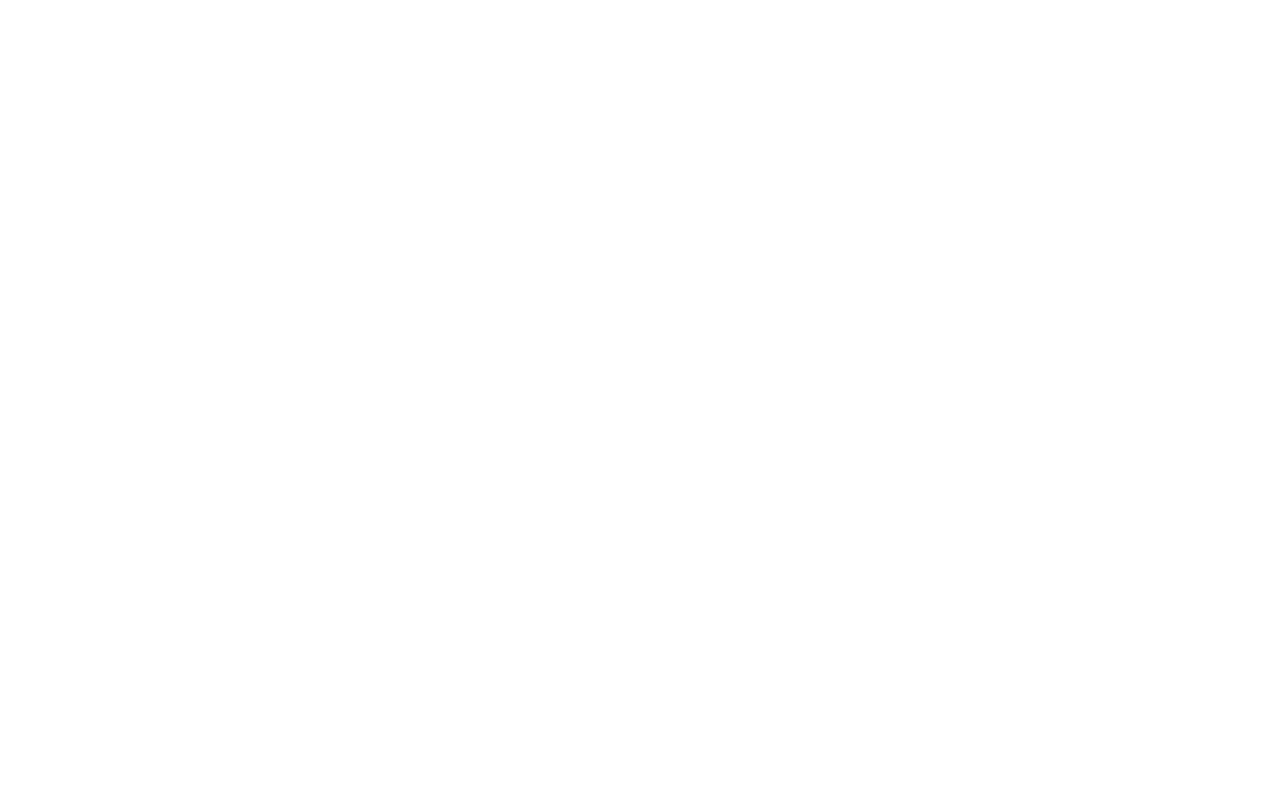
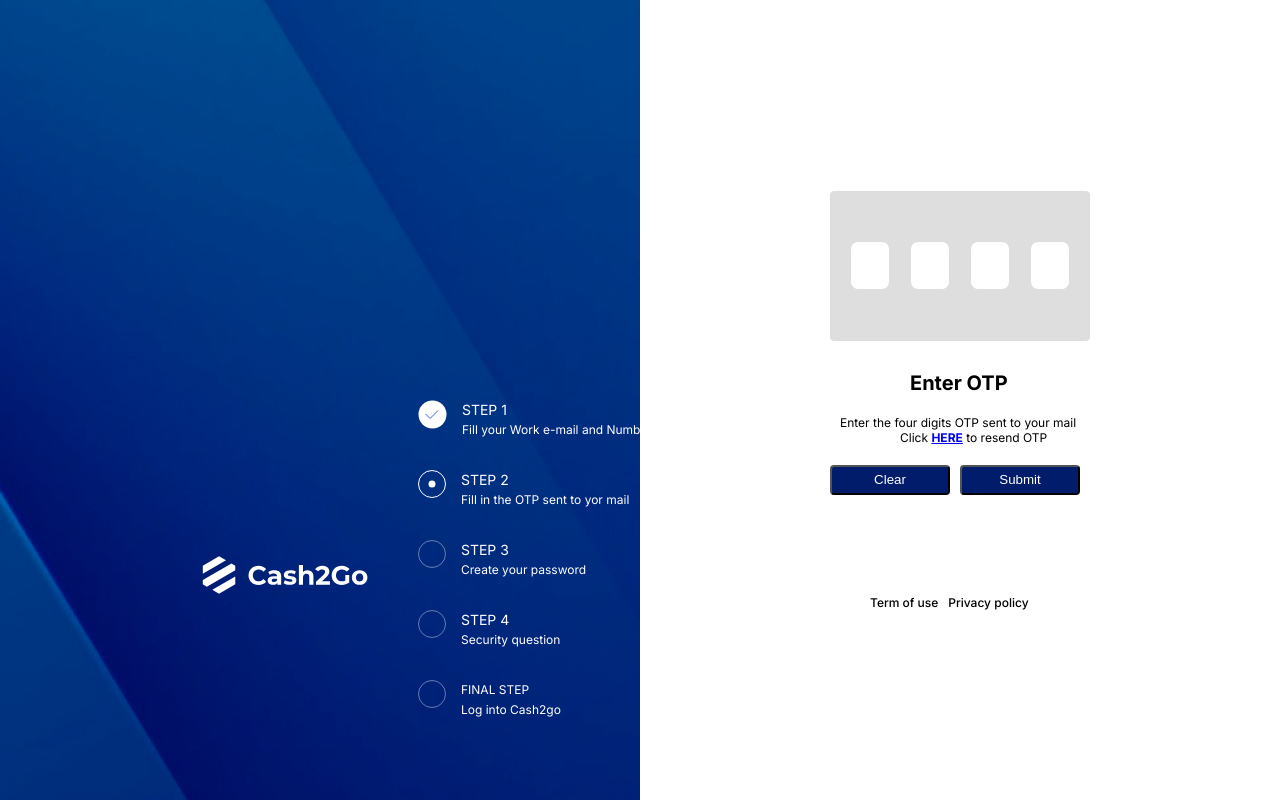
Before and after one commit to group2-team2-fdev2/cash2go, a React (Vite) app: page /otp-auth in a window 1280 px wide. Built offline with nearby package versions, Linux system fonts and the light colour scheme.

Commit message:
created the layout of otpauth

```diff
--- /dev/null
+++ b/src/Pages/Auth/SignUp/OTPAuth/Components/LeftOtpLayout.jsx
@@ -0,0 +1,76 @@
+import React from 'react'
+import Cash2goLogo from '../../../LogIn/components/Cash2goLogo'
+import StepCheked from './StepCheked'
+import StepList from './StepList'
+import StepUnchecked from './StepUnchecked'
+import StepCurrent from './StepCurrent'
+import StepDetails from './StepDetails'
+import "../OTPAuth.css"
+
+const LeftOtpLayout = () => {
+  return (
+    <div>
+        <div className='cash2go-container'>
+            <div className="cash2go-image">
+                <Cash2goLogo  />
+            </div>
+            <div>
+                <div className='steps'>
+                    <StepCheked />
+                    <div className='step-details'>
+                        <div className="step-list">
+                            <StepList number = {"STEP 1"} />
+                        </div>
+                        <StepDetails details = {"Fill your Work e-mail and Number"} />
+                    </div>
+
+                </div>
+
+                <div className='steps'>
+                    <StepCurrent/>
+                    <div className='step-details'>
+                        <div className='step-list'>
+                            <StepList number = {"STEP 2"} />
+                        </div>
+                        <StepDetails details = {"Fill in the OTP sent to yor mail"} />
+                    </div>
+
+                </div>
+
+                <div className='steps'>
+                    <StepUnchecked/>
+                    <div className='step-details'>
+                        <div className='step-list'>
+                            <StepList number = {"STEP 3"} />
+                        </div>
+                        <StepDetails details = {"Create your password"} />
+                    </div>
+                </div>
+
+                <div className='steps'>
+                    <StepUnchecked />
+                    <div className='step-details'>
+                        <div className='step-list'>
+                            <StepList number = {"STEP 4"} />
+                        </div>
+                        <StepDetails details = {"Security question"} />
+                    </div>
+                </div>
+
+                <div className='steps'>
+                    <StepUnchecked/>
+                    <div className='step-details'>
+                        <div>
+                            <StepList number = {"FINAL STEP"} />
+                        </div>
+                        <StepDetails details = {"Log into Cash2go"} />
+                    </div>
+
+                </div>
+            </div>
+        </div>
+    </div>
+  )
+}
+
+export default LeftOtpLayout
--- /dev/null
+++ b/src/Pages/Auth/SignUp/OTPAuth/Components/StepCheked.jsx
@@ -0,0 +1,14 @@
+import React from 'react'
+
+const StepCheked = () => {
+  return (
+    <div>
+        <svg width="29" height="29" viewBox="0 0 29 29" fill="none" xmlns="http://www.w3.org/2000/svg">
+            <circle cx="14.5" cy="14.5" r="14" fill="white"/>
+            <path d="M7.5 13.9286L12.0714 18.5L20.0714 10.5" stroke="#4066E0"/>
+        </svg>
+    </div>
+  )
+}
+
+export default StepCheked
--- /dev/null
+++ b/src/Pages/Auth/SignUp/OTPAuth/Components/StepCurrent.jsx
@@ -0,0 +1,14 @@
+import React from 'react'
+
+const StepCurrent = () => {
+  return (
+    <div>
+        <svg width="28" height="28" viewBox="0 0 28 28" fill="none" xmlns="http://www.w3.org/2000/svg">
+            <circle cx="14" cy="14" r="13.5" stroke="white"/>
+            <circle cx="14" cy="14" r="3.5" fill="white"/>
+        </svg>
+    </div>
+  )
+}
+
+export default StepCurrent
--- /dev/null
+++ b/src/Pages/Auth/SignUp/OTPAuth/Components/StepDetails.jsx
@@ -0,0 +1,11 @@
+import React from 'react'
+
+const StepDetails = (props) => {
+  return (
+    <div>
+      {props.details}
+    </div>
+  )
+}
+
+export default StepDetails
--- /dev/null
+++ b/src/Pages/Auth/SignUp/OTPAuth/Components/StepList.jsx
@@ -0,0 +1,11 @@
+import React from 'react'
+
+const StepList = (props) => {
+  return (
+    <div>
+      {props.number}
+    </div>
+  )
+}
+
+export default StepList
--- /dev/null
+++ b/src/Pages/Auth/SignUp/OTPAuth/Components/StepUnchecked.jsx
@@ -0,0 +1,13 @@
+import React from 'react'
+
+const StepUnchecked = () => {
+  return (
+    <div>
+        <svg width="28" height="28" viewBox="0 0 28 28" fill="none" xmlns="http://www.w3.org/2000/svg">
+          <circle cx="14" cy="14" r="13.5" stroke="white" stroke-opacity="0.4"/>
+        </svg>
+    </div>
+  )
+}
+
+export default StepUnchecked
--- a/src/Pages/Auth/SignUp/OTPAuth/OTPAuth.css
+++ b/src/Pages/Auth/SignUp/OTPAuth/OTPAuth.css
@@ -0,0 +1,116 @@
+.OTP-component {
+    display: grid;
+    grid-template-columns: 50vw 50vw;
+    height: 100%;
+    position: relative;
+  }
+
+/* LEFT LAYOUT */
+.left-layout{
+    background-image: url(../../../../assets/side_bg.png);
+    align-items: end;
+
+}
+
+.cash2go-container{
+    display: flex;
+    align-items: center;
+    bottom: 50px;
+    gap: 50px;
+    position: absolute;
+    margin-left: 200px;
+}
+
+.cash2go-image{
+    display: flex;
+    align-items: center;
+    gap:10px;
+}
+
+.steps{
+    display: flex;
+    gap:15px;
+    color: white;
+    font-size: 12px;
+}
+
+.step-details{
+    margin-bottom: 30px;
+    line-height: 20px;
+}
+
+.step-list{
+    font-size: 14px;
+}
+/* otp */
+.otp-container {
+    display: flex;
+    justify-content: center;
+    align-items: center;
+    height: 100vh;
+}
+
+.input-container{
+    border: 1px solid #DFDEDE;
+    border-radius: 4px;
+    background-color: #DFDEDE;
+    display: flex;
+    justify-content: center;
+    align-items: center;
+    height: 150px;
+    width: 260px;
+}
+
+.otp-field{
+    border: 1px solid #DFDEDE;
+    width: 40px;
+    height: 49px;
+    margin-left: 10px;
+    margin-right: 10px;
+}
+
+.otp-field:focus{
+    border: 1px solid #00BEB2;
+}
+
+.enter-otp{
+    font-size: 20px;
+    font-weight: bold;
+    margin-left: 80px;
+    padding-top: 30px;
+    padding-bottom: 20px;
+}
+
+p{
+    font-size: 12px;
+    margin-left: 10px;
+}
+
+.click-here{
+    margin-left: 70px;
+}
+
+.button{
+    display:flex;
+    gap: 10px;
+    width:250px;
+    padding-top: 20px;
+}
+button{
+    height: 30px;
+    width: 145px;
+    border-radius: 4px;
+    color: white;
+    background-color: rgb(0, 28, 107);
+}
+
+.tandc-container{
+    display: flex;
+    gap: 10px;
+    padding-top: 100px;
+    color:rgb(83, 83, 121);
+    margin-left: 40px;
+}
+.here{
+    font-weight: bold;
+}
--- a/src/Pages/Auth/SignUp/OTPAuth/OTPAuth.jsx
+++ b/src/Pages/Auth/SignUp/OTPAuth/OTPAuth.jsx
@@ -1,9 +1,66 @@
-
+import React, { useState } from "react"
+import { Link, useNavigate } from "react-router-dom";
+import "../OTPAuth/OTPAuth.css"
+import LeftOtpLayout from "./Components/LeftOtpLayout";
+import Legal from "../../LogIn/components/Legal";
 
 export default function OTPAuth() {
+  const navigate = useNavigate()
+  const [otp, setOtp] = useState(new Array(4).fill(""));
+
+  const handleChange = (element, index) => {
+      if (isNaN(element.value)) return false;
+
+      setOtp([...otp.map((d, idx)=> (idx === index) ? element.value : d)])
+
+      if(element.nextSibling){
+        element.nextSibling.focus();
+      }
+  }
+
+  const handleSubmit = () => {
+    navigate ("/login")
+  }
   return (
     <div>
+      <div className="OTP-component">
+        <div className="left-layout">
+          <LeftOtpLayout />
+        </div>
+        <div className="otp-container">
+          <div className="otp">
+          <div className="input-container">
+              {otp.map((data, index) =>{
+                return(
+                    <input
+                      className="otp-field"
+                      type="text"
+                      name="otp"
+                      maxLength="1"
+                      key={index}
+                      value={data}
+                      keybordType="numeric"
+                      onChange={e => handleChange(e.target, index)}
+                      onFocus={e  => e.target.select()}
+                    />
+                );
+              })}
+            </div>
 
+                <p className="enter-otp"> Enter OTP</p>
+                <p>Enter the four digits OTP sent to your mail </p>
+                <p className="click-here">Click <Link className="here">HERE</Link> to resend OTP</p>
+                <div className="button">
+                  <button onClick={e => setOtp([...otp.map(v => "")])}>Clear</button>
+                  <button onClick={handleSubmit}>Submit</button>
+                </div>
+
+                <div className="tandc-container">
+                  <Legal />
+                </div>
+          </div>
+        </div>
+      </div>
     </div>
-  )
+  );
 }
```
